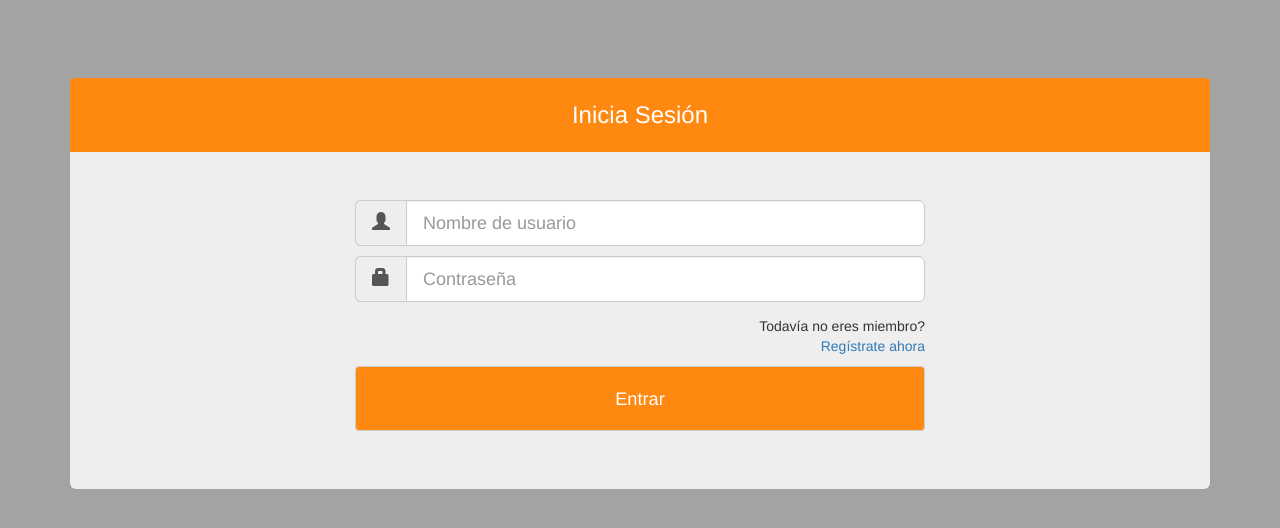
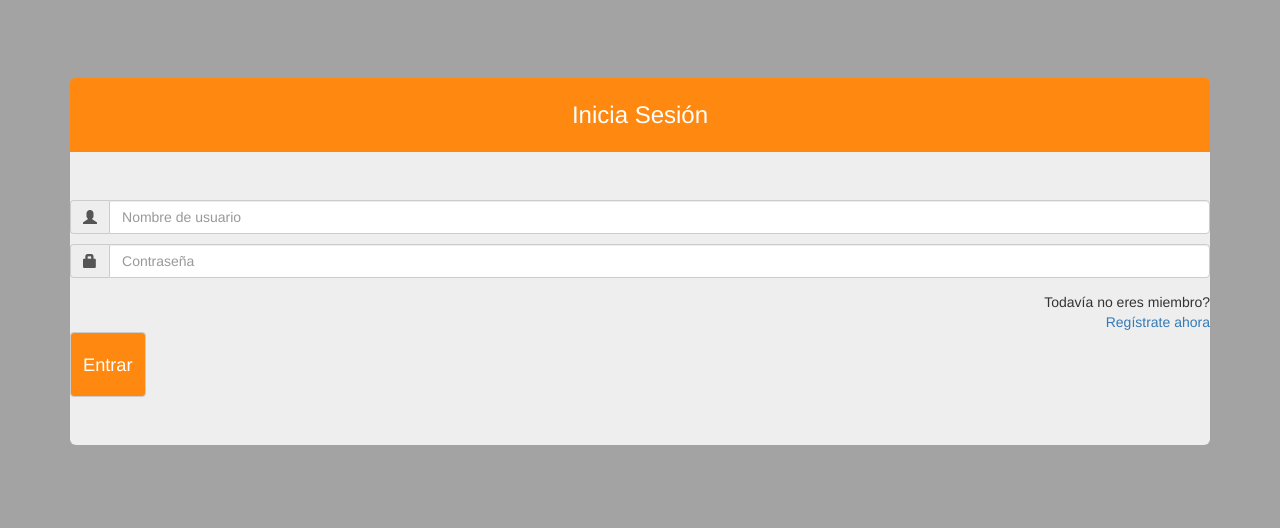
Before and after one commit to Mandyonze/Pachanga-AW, a PHP site: page /login.html in a window 1280 px wide. Shown: the part 205-733 px from the top of the page. Run offline with PHP 8.4, Linux system fonts and the light colour scheme; some libraries are stand-ins or nearby versions.

Commit message:
login CSS changes

```diff
--- a/P2-Grupo8-Pachanga/Ranking.html
+++ b/P2-Grupo8-Pachanga/Ranking.html
@@ -7,7 +7,7 @@
   	<!-- Latest compiled and minified CSS -->
 	<link rel="stylesheet" href="https://maxcdn.bootstrapcdn.com/bootstrap/3.3.7/css/bootstrap.min.css" integrity="sha384-BVYiiSIFeK1dGmJRAkycuHAHRg32OmUcww7on3RYdg4Va+PmSTsz/K68vbdEjh4u" crossorigin="anonymous">
 	<!-- Latest compiled and minified JavaScript -->
-	<script src="js/bootstrap.min.js" integrity="sha384-Tc5IQib027qvyjSMfHjOMaLkfuWVxZxUPnCJA7l2mCWNIpG9mGCD8wGNIcPD7Txa" crossorigin="anonymous"></script>
+	<script src="https://maxcdn.bootstrapcdn.com/bootstrap/3.3.7/js/bootstrap.min.js" integrity="sha384-Tc5IQib027qvyjSMfHjOMaLkfuWVxZxUPnCJA7l2mCWNIpG9mGCD8wGNIcPD7Txa" crossorigin="anonymous"></script>
 </head>
 <body>
 <header style="background-color: orange; padding: 30px;">
--- a/P2-Grupo8-Pachanga/css/login.css
+++ b/P2-Grupo8-Pachanga/css/login.css
@@ -23,20 +23,12 @@ h3{
   border-radius:.2em;
 }
 .input-group{
-  width: 50%;
   margin-top: 10px;
   margin-bottom: 10px;
-  margin-right: 25%;
-  margin-left: 25%;
-}
-.input-group-addon{
-
 }
 .links{
   text-align: right;
   margin-top: 1em;
-  margin-right: 25%;
-  margin-left: 25%;
 }
 .enviar{
   color: #fff;
@@ -44,13 +36,7 @@ h3{
   background-color: #ff8910;
   padding-top: 1em;
   padding-bottom: 1em;
-  width: 50%;
-  margin-top: 10px;
-  margin-bottom: 10px;
-  margin-right: 25%;
-  margin-left: 25%;
 }
-
 .enviar:hover,
 .enviar:focus,
 .enviar:active,
@@ -59,3 +45,40 @@ h3{
   color: #fff;
   background-color: #e56a03;
 }
+/*Large devices*/
+@media (min-width: @screen-lg-min){
+  .input_group{
+
+  }
+  .enviar{
+    margin-top: 10px;
+    margin-bottom: 10px;
+    background-color: #e56a03;
+  }
+  .links{
+
+  }
+}
+/*Medium devices*/
+@media (min-width: @screen-md-min){
+  .input_group{
+
+  }
+  .enviar{
+  }
+  .links{
+
+  }
+}
+/*Small devices*/
+@media (min-width: @screen-sm-min){
+  .input_group{
+
+  }
+  .enviar{
+
+  }
+  .links{
+
+  }
+}
--- a/P2-Grupo8-Pachanga/login.html
+++ b/P2-Grupo8-Pachanga/login.html
@@ -53,11 +53,11 @@
 <div class="container">
 	<div class="jumbotron login">
 		<h3>Inicia Sesión</h3>
-		<div class="input-group input-group-lg">
+		<div class="input-group">
 			<span class="input-group-addon"><span class="glyphicon glyphicon-user"></span></span>
 			<input type="text" class="form-control" placeholder="Nombre de usuario">
 	  </div>
-		<div class="input-group input-group-lg">
+		<div class="input-group">
 			<span class="input-group-addon"><span class="glyphicon glyphicon-lock"></span></span>
 			<input type="text" class="form-control" placeholder="Contraseña">
 		</div>
--- a/P2-Grupo8-Pachanga/signUp.html
+++ b/P2-Grupo8-Pachanga/signUp.html
@@ -3,7 +3,7 @@
 <head>
 	<title>Registro</title>
 	<meta name="viewport" content="width=device-width, initial-scale=1">
-	<link rel="stylesheet" href="css/bootstrap.min.css">
+	<link rel="stylesheet" href=" css/bootstrap.min.css">
 	<link rel="stylesheet" href="css/style.css">
   <link rel="stylesheet" href="css/login.css">
   	<script src="https://ajax.googleapis.com/ajax/libs/jquery/3.1.1/jquery.min.js"></script>
```
